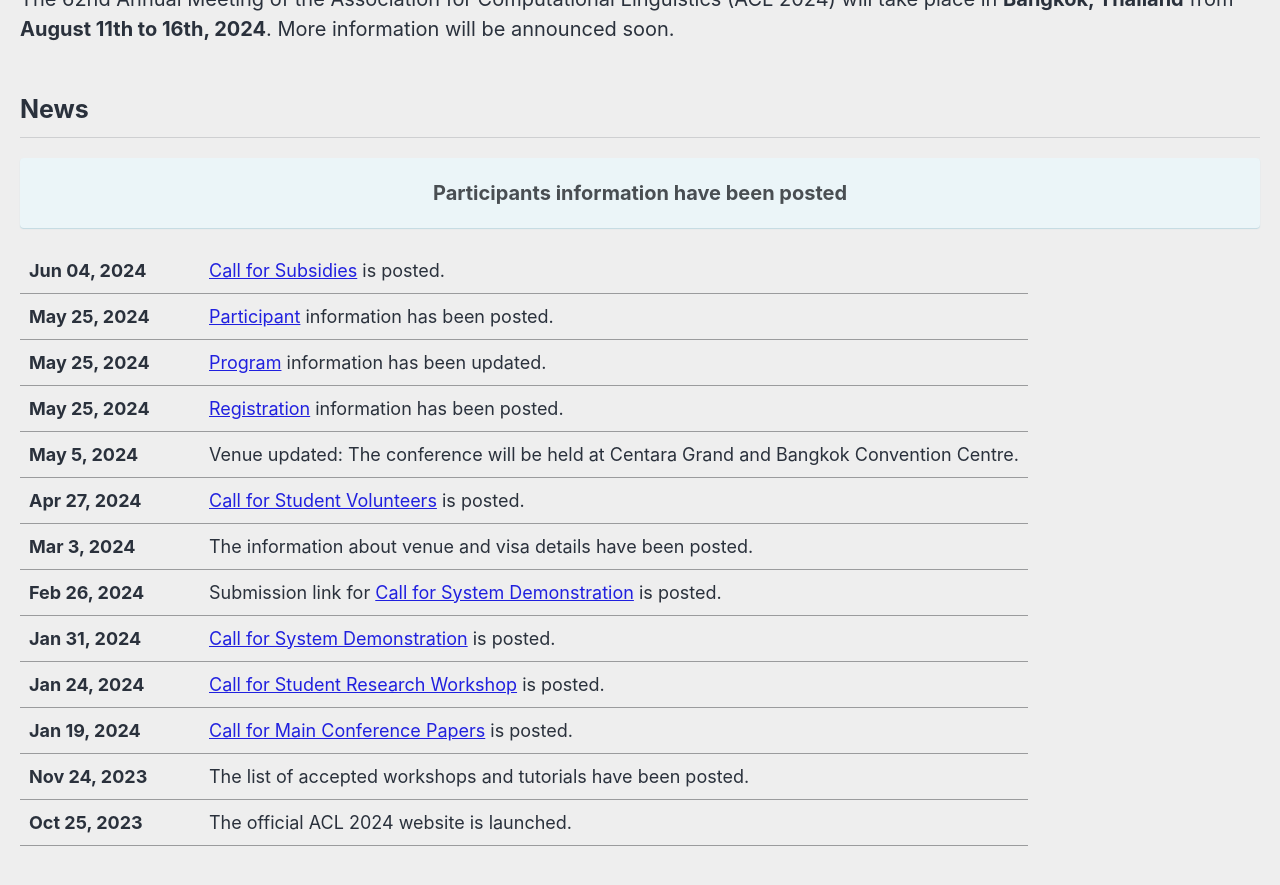
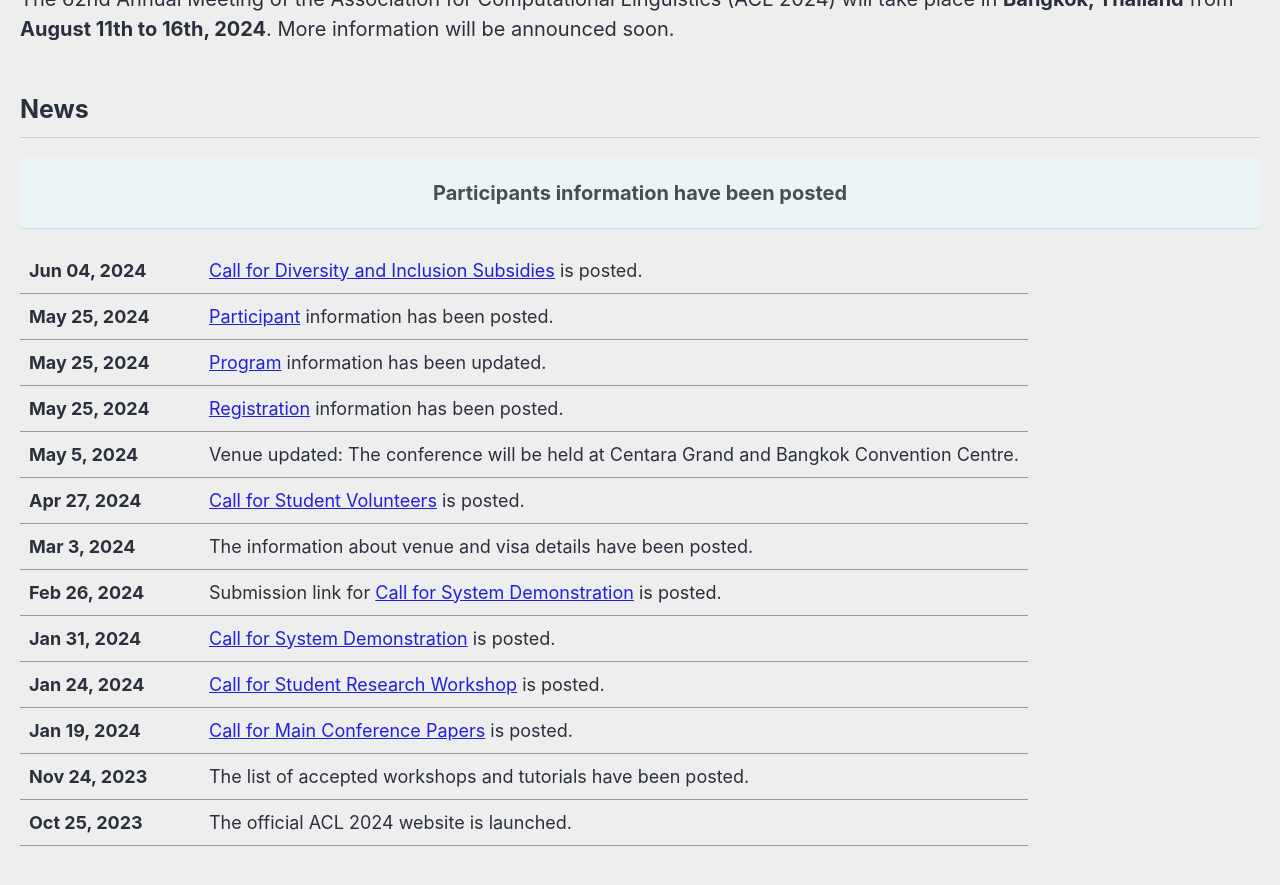
Before and after one commit to acl-org/acl-2024, a Jekyll site: the page built from _pages/home.md, in a window 1280 px wide and 900 px high, scrolled down 577 px. Shown: the top 885 px of the window. Built offline with Jekyll 4.4.1, drawn with Linux system fonts in a browser that asks for light colours; cached includes are drawn as plain includes; nearby versions of some CDN libraries.

Commit message:
Updated wordings for Call for Diversity and Inclusion Subsidies

```diff
--- a/_data/navigation.yml
+++ b/_data/navigation.yml
@@ -93,7 +93,7 @@
         url: /calls/student_research_workshop/
       - title: "System Demonstration"
         url: /calls/system_demonstration/
-      - title: "Subsidies"
+      - title: "Diversity and Inclusion Subsidies"
         url: /calls/subsidies/
       - title: "Volunteers"
         url: /calls/volunteers/
--- a/_pages/home.md
+++ b/_pages/home.md
@@ -66,7 +66,7 @@
 .news-table { font-size: .9em; table-layout: fixed; }
 .news-table tr td:nth-child(1) { font-weight: bold; width: 10em; }
 </style>
-| Jun 04, 2024 | [Call for Subsidies](/calls/subsidies) is posted.
+| Jun 04, 2024 | [Call for Diversity and Inclusion Subsidies](/calls/subsidies) is posted.
 | May 25, 2024 | [Participant](/participants/) information has been posted.
 | May 25, 2024 | [Program](/program/) information has been updated.
 | May 25, 2024 | [Registration](/registration/) information has been posted.
```
Also changed, not shown: _pages/calls/subsidies.md (+1 -1 lines).
